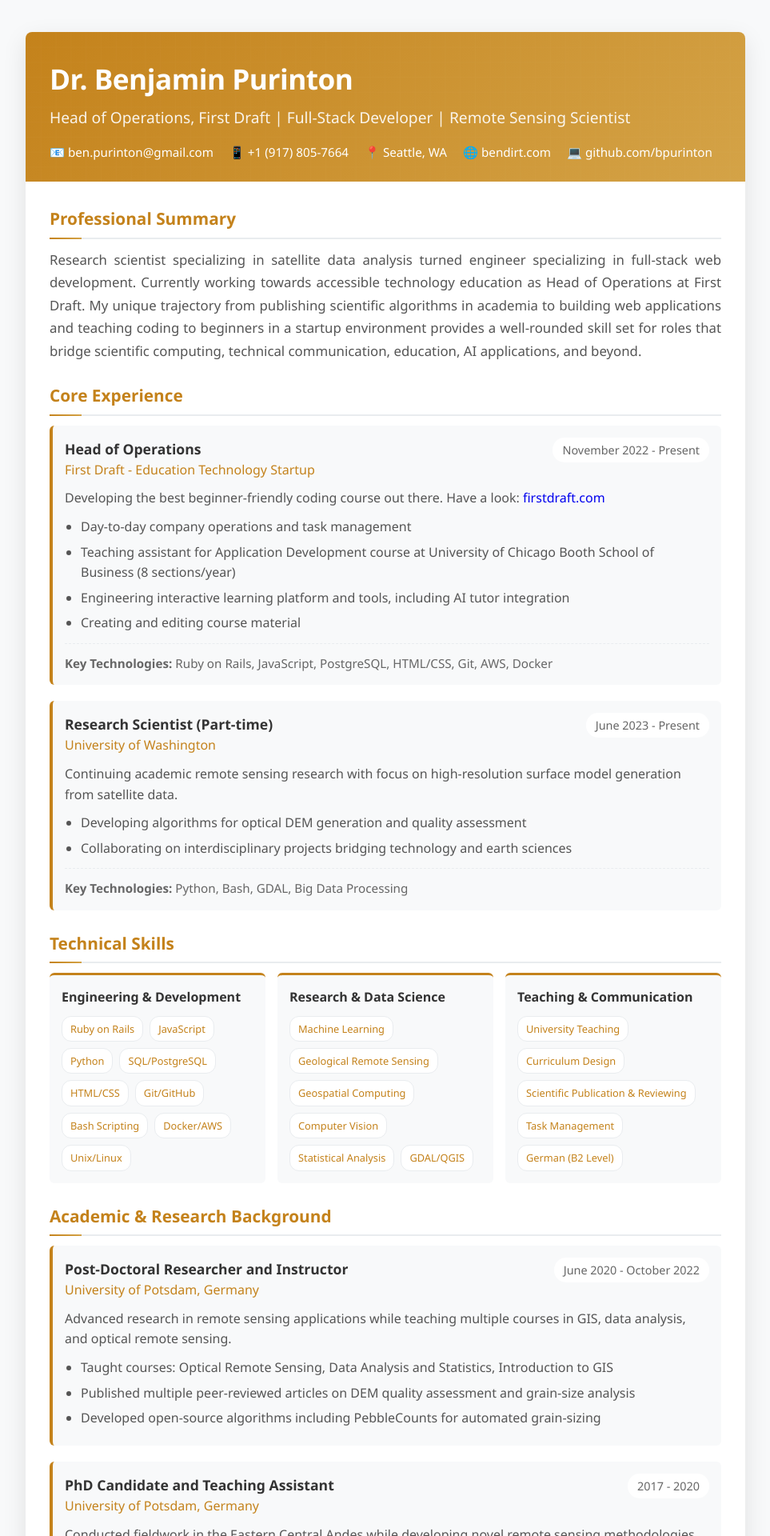
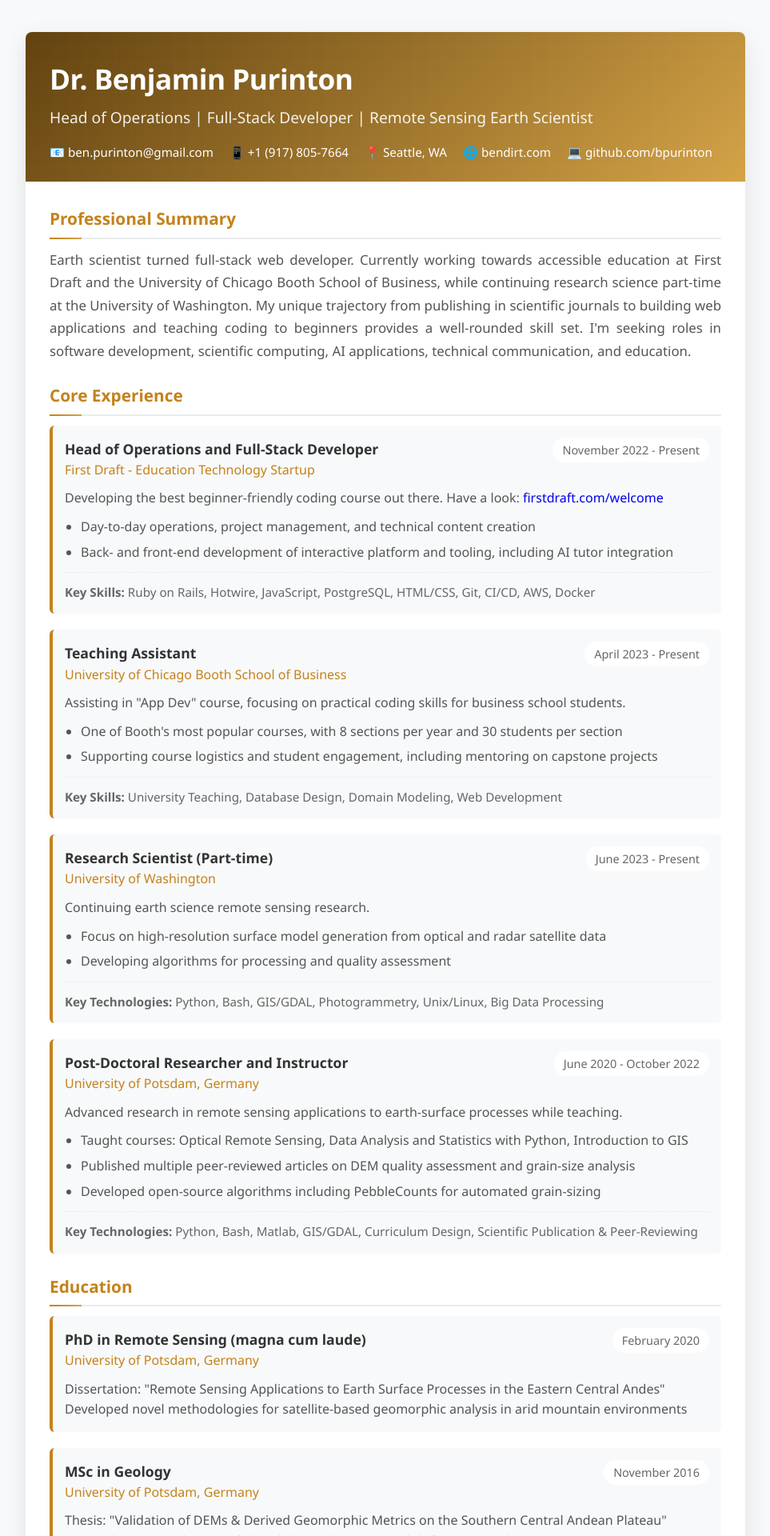
Before and after one commit to bpurinton/bpurinton.github.io, a Jekyll site: the page built from _pages/cv-current.html, in a window 1280 px wide. Shown: the top 1920 px of the page at 80% size, without its empty margins (158-1121 px from the left). Built offline with Jekyll 4.4.1, drawn with Linux system fonts in a browser that asks for light colours; some of the changed text lies outside the part shown.

Commit message:
Update CV

```diff
--- a/_pages/cv-current.html
+++ b/_pages/cv-current.html
@@ -125,7 +125,7 @@ permalink: /cv-current/
         }
 
         .header {
-            background: linear-gradient(135deg, #c4821b 0%, #d4a347 100%);
+            background: linear-gradient(135deg, #62420f 0%, #d4a347 100%);
             color: white;
             padding: 30px 30px 25px;
             position: relative;
@@ -404,8 +404,8 @@ permalink: /cv-current/
             body {
                 background: white;
                 padding: 0;
-                font-size: 12px;
-                line-height: 1.4;
+                font-size: 11.5px;
+                line-height: 1.35;
             }
             .cv-container {
                 box-shadow: none;
@@ -418,30 +418,39 @@ permalink: /cv-current/
             .item-controls { display: none; }
             .header {
                 break-inside: avoid;
-                padding: 20px 20px 15px;
+                padding: 18px 18px 14px;
             }
             .main-content {
-                padding: 20px;
+                padding: 18px;
             }
             .name {
-                font-size: 1.8em;
-                margin-bottom: 4px;
+                font-size: 1.75em;
+                margin-bottom: 3px;
             }
             .title {
                 font-size: 1em;
                 margin-bottom: 10px;
             }
+            .contact-info {
+                flex-wrap: nowrap;
+                gap: 14px;
+                font-size: 0.9em;
+            }
             .section {
                 break-inside: avoid-page;
-                margin-bottom: 15px;
+                margin-bottom: 12px;
             }
             .section-title {
                 font-size: 1.1em;
-                margin-bottom: 8px;
-                padding-bottom: 4px;
+                margin-bottom: 7px;
+                padding-bottom: 3px;
+            }
+            .summary {
+                font-size: 1em;
+                line-height: 1.4;
             }
             .experience-item, .education-item {
-                margin-bottom: 12px;
+                margin-bottom: 10px;
                 padding: 10px;
                 break-inside: avoid;
             }
@@ -449,30 +458,52 @@ permalink: /cv-current/
                 font-size: 1em;
             }
             .company {
+                font-size: 0.95em;
+            }
+            .date {
                 font-size: 0.9em;
+                padding: 3px 10px;
             }
             .job-description {
-                font-size: 0.9em;
+                font-size: 0.95em;
                 line-height: 1.3;
+            }
+            .job-description ul {
+                margin-top: 8px;
+                padding-left: 18px;
+            }
+            .job-description li {
+                margin-bottom: 4px;
+            }
+            .tech-stack {
+                margin-top: 10px;
+                padding-top: 10px;
+                font-size: 0.95em;
             }
             .skills-grid {
                 grid-template-columns: repeat(4, 1fr);
-                gap: 8px;
+                gap: 7px;
             }
             .skill-category {
-                padding: 8px;
+                padding: 7px;
             }
             .skill-category h4 {
-                font-size: 0.9em;
-                margin-bottom: 6px;
+                font-size: 0.95em;
+                margin-bottom: 5px;
             }
             .skill-tag {
-                font-size: 0.7em;
+                font-size: 0.8em;
                 padding: 3px 6px;
             }
             .publication-item, .achievement-item {
-                margin-bottom: 8px;
-                padding: 8px;
+                margin-bottom: 7px;
+                padding: 7px;
+            }
+            .publication-title, .achievement-title {
+                font-size: 1em;
+            }
+            .publication-details, .achievement-description {
+                font-size: 0.9em;
             }
         }
 
@@ -480,7 +511,6 @@ permalink: /cv-current/
             .cv-container { margin: 10px; }
             .header, .main-content { padding: 15px; }
             .name { font-size: 1.8em; }
-            .contact-info { flex-direction: column; gap: 10px; }
             .experience-header { flex-direction: column; align-items: flex-start; }
             .skills-grid { grid-template-columns: 1fr; }
         }
@@ -513,7 +543,7 @@ permalink: /cv-current/
         <header class="header">
             <div class="header-content">
                 <h1 class="name" style="">Dr. Benjamin Purinton</h1>
-                <div class="title">Head of Operations, First Draft | Full-Stack Developer | Remote Sensing Scientist</div>
+                <div class="title">Head of Operations | Full-Stack Developer | Remote Sensing Earth Scientist</div>
                 <div class="contact-info">
                     <div class="contact-item"><a href="mailto:ben.purinton@gmail.com" style="text-decoration: none; color: inherit;">📧 ben.purinton@gmail.com</a></div>
                     <div class="contact-item"><a href="tel:+19178057664" style="text-decoration: none; color: inherit;">📱 +1 (917) 805-7664</a></div>
@@ -528,7 +558,7 @@ permalink: /cv-current/
             <section class="section">
                 <h2 class="section-title">Professional Summary</h2>
                 <div class="summary">
-                    Research scientist specializing in satellite data analysis turned engineer specializing in full-stack web development. Currently working towards accessible technology education as Head of Operations at First Draft. My unique trajectory from publishing scientific algorithms in academia to building web applications and teaching coding to beginners in a startup environment provides a well-rounded skill set for roles that bridge scientific computing, technical communication, education, AI applications, and beyond.
+                    Earth scientist turned full-stack web developer. Currently working towards accessible education at First Draft and the University of Chicago Booth School of Business, while continuing research science part-time at the University of Washington. My unique trajectory from publishing in scientific journals to building web applications and teaching coding to beginners provides a well-rounded skill set. I'm seeking roles in software development, scientific computing, AI applications, technical communication, and education.
                 </div>
             </section>
 
@@ -538,21 +568,38 @@ permalink: /cv-current/
                 <div class="experience-item">
                     <div class="experience-header">
                         <div>
-                            <div class="job-title">Head of Operations</div>
+                            <div class="job-title">Head of Operations and Full-Stack Developer</div>
                             <div class="company">First Draft - Education Technology Startup</div>
                         </div>
                         <div class="date">November 2022 - Present</div>
                     </div>
                     <div class="job-description">
-                        Developing the best beginner-friendly coding course out there. Have a look: <a href="https://firstdraft.com" style="text-decoration: none;" target="_blank">firstdraft.com</a>
+                        Developing the best beginner-friendly coding course out there. Have a look: <a href="https://firstdraft.com/welcome" style="text-decoration: none;" target="_blank">firstdraft.com/welcome</a>
                         <ul>
-                            <li>Day-to-day company operations and task management</li>
-                            <li>Teaching assistant for Application Development course at University of Chicago Booth School of Business (8 sections/year)</li>
-                            <li>Engineering interactive learning platform and tools, including AI tutor integration</li>
-                            <li>Creating and editing course material</li>
+                            <li>Day-to-day operations, project management, and technical content creation</li>
+                            <li>Back- and front-end development of interactive platform and tooling, including AI tutor integration</li>
                         </ul>
                         <div class="tech-stack">
-                            <strong>Key Technologies:</strong> Ruby on Rails, JavaScript, PostgreSQL, HTML/CSS, Git, AWS, Docker
+                            <strong>Key Skills:</strong> Ruby on Rails, Hotwire, JavaScript, PostgreSQL, HTML/CSS, Git, CI/CD, AWS, Docker
+                        </div>
+                    </div>
+                </div>
+                <div class="experience-item">
+                    <div class="experience-header">
+                        <div>
+                            <div class="job-title">Teaching Assistant</div>
+                            <div class="company">University of Chicago Booth School of Business</div>
+                        </div>
+                        <div class="date">April 2023 - Present</div>
+                    </div>
+                    <div class="job-description">
+                        Assisting in "App Dev" course, focusing on practical coding skills for business school students.
+                        <ul>
+                            <li>One of Booth's most popular courses, with 8 sections per year and 30 students per section</li>
+                            <li>Supporting course logistics and student engagement, including mentoring on capstone projects</li>
+                        </ul>
+                        <div class="tech-stack">
+                            <strong>Key Skills:</strong> University Teaching, Database Design, Domain Modeling, Web Development
                         </div>
                     </div>
                 </div>
@@ -565,68 +612,16 @@ permalink: /cv-current/
                         <div class="date">June 2023 - Present</div>
                     </div>
                     <div class="job-description">
-                        Continuing academic remote sensing research with focus on high-resolution surface model generation from satellite data.
+                        Continuing earth science remote sensing research.
                         <ul>
-                            <li>Developing algorithms for optical DEM generation and quality assessment</li>
-                            <li>Collaborating on interdisciplinary projects bridging technology and earth sciences</li>
+                            <li>Focus on high-resolution surface model generation from optical and radar satellite data</li>
+                            <li>Developing algorithms for processing and quality assessment</li>
                         </ul>
                         <div class="tech-stack">
-                            <strong>Key Technologies:</strong> Python, Bash, GDAL, Big Data Processing
+                            <strong>Key Technologies:</strong> Python, Bash, GIS/GDAL, Photogrammetry, Unix/Linux, Big Data Processing
                         </div>
                     </div>
-
                 </div>
-            </section>
-
-            <section class="section">
-                <h2 class="section-title">Technical Skills</h2>
-
-                <div class="skills-grid">
-                    <div class="skill-category">
-                        <h4>Engineering &amp; Development</h4>
-                        <div class="skill-tags">
-                            <span class="skill-tag">Ruby on Rails</span>
-                            <span class="skill-tag">JavaScript</span>
-                            <span class="skill-tag">Python</span>
-                            <span class="skill-tag">SQL/PostgreSQL</span>
-                            <span class="skill-tag">HTML/CSS</span>
-                            <span class="skill-tag">Git/GitHub</span>
-                            <span class="skill-tag">Bash Scripting</span>
-                            <span class="skill-tag">Docker/AWS</span>
-                            <span class="skill-tag">Unix/Linux</span>
-                        </div>
-
-                    </div>
-                    <div class="skill-category">
-                        <h4>Research &amp; Data Science</h4>
-                        <div class="skill-tags">
-                            <span class="skill-tag">Machine Learning</span>
-                            <span class="skill-tag">Geological Remote Sensing</span>
-                            <span class="skill-tag">Geospatial Computing</span>
-                            <span class="skill-tag">Computer Vision</span>
-                            <span class="skill-tag">Statistical Analysis</span>
-                            <span class="skill-tag">GDAL/QGIS</span>
-                        </div>
-
-                    </div>
-                    <div class="skill-category">
-                        <h4>Teaching &amp; Communication</h4>
-                        <div class="skill-tags">
-                            <span class="skill-tag">University Teaching</span>
-                            <span class="skill-tag">Curriculum Design</span>
-                            <span class="skill-tag">Scientific Publication &amp; Reviewing</span>
-                            <span class="skill-tag">Task Management</span>
-                            <span class="skill-tag">German (B2 Level)</span>
-                        </div>
-
-                    </div>
-                </div>
-            </section>
-
-            <section class="section">
-                <h2 class="section-title">Academic &amp; Research Background</h2>
-
-
                 <div class="experience-item">
                     <div class="experience-header">
                         <div>
@@ -636,40 +631,21 @@ permalink: /cv-current/
                         <div class="date">June 2020 - October 2022</div>
                     </div>
                     <div class="job-description">
-                        Advanced research in remote sensing applications while teaching multiple courses in GIS, data analysis, and optical remote sensing.
+                        Advanced research in remote sensing applications to earth-surface processes while teaching.
                         <ul>
-                            <li>Taught courses: Optical Remote Sensing, Data Analysis and Statistics, Introduction to GIS</li>
+                            <li>Taught courses: Optical Remote Sensing, Data Analysis and Statistics with Python, Introduction to GIS</li>
                             <li>Published multiple peer-reviewed articles on DEM quality assessment and grain-size analysis</li>
                             <li>Developed open-source algorithms including PebbleCounts for automated grain-sizing</li>
                         </ul>
+                        <div class="tech-stack">
+                            <strong>Key Technologies:</strong> Python, Bash, Matlab, GIS/GDAL, Curriculum Design, Scientific Publication &amp; Peer-Reviewing
+                        </div>
                     </div>
-
-                </div>
-
-                <div class="experience-item">
-                    <div class="experience-header">
-                        <div>
-                            <div class="job-title">PhD Candidate and Teaching Assistant</div>
-                            <div class="company">University of Potsdam, Germany</div>
-                        </div>
-                        <div class="date">2017 - 2020</div>
-                    </div>
-                    <div class="job-description">
-                        Conducted fieldwork in the Eastern Central Andes while developing novel remote sensing methodologies.
-                        <ul>
-                            <li>Led three field campaigns in Argentina for data collection and validation</li>
-                            <li>Co-instructed courses in Lidar/Photogrammetry and Spatial Data Analysis</li>
-                            <li>Published algorithms and peer-reviewed articles for DEM noise removal and surface change detection</li>
-                        </ul>
-                    </div>
-
                 </div>
             </section>
 
             <section class="section">
                 <h2 class="section-title">Education</h2>
-
-
                 <div class="education-item">
                     <div class="experience-header">
                         <div>
@@ -682,7 +658,6 @@ permalink: /cv-current/
                         Dissertation: "Remote Sensing Applications to Earth Surface Processes in the Eastern Central Andes"<br>
                         Developed novel methodologies for satellite-based geomorphic analysis in arid mountain environments
                     </div>
-
                 </div>
 
                 <div class="education-item">
@@ -718,14 +693,11 @@ permalink: /cv-current/
 
             <section class="section">
                 <h2 class="section-title">Selected Publications &amp; Research</h2>
-
-
                 <div class="publication-item">
                     <div class="publication-title">Image Texture as Quality Indicator for Optical DEM Generation: Geomorphic Applications in the Arid Central Andes</div>
                     <div class="publication-details">
                         Purinton, B., Mueting, A., Bookhagen, B. Remote Sensing, 2023. <a href="https://doi.org/10.3390/rs15010085" style="text-decoration: none;" target="_blank">https://doi.org/10.3390/rs15010085</a>.
                     </div>
-
                 </div>
 
                 <div class="publication-item">
```
